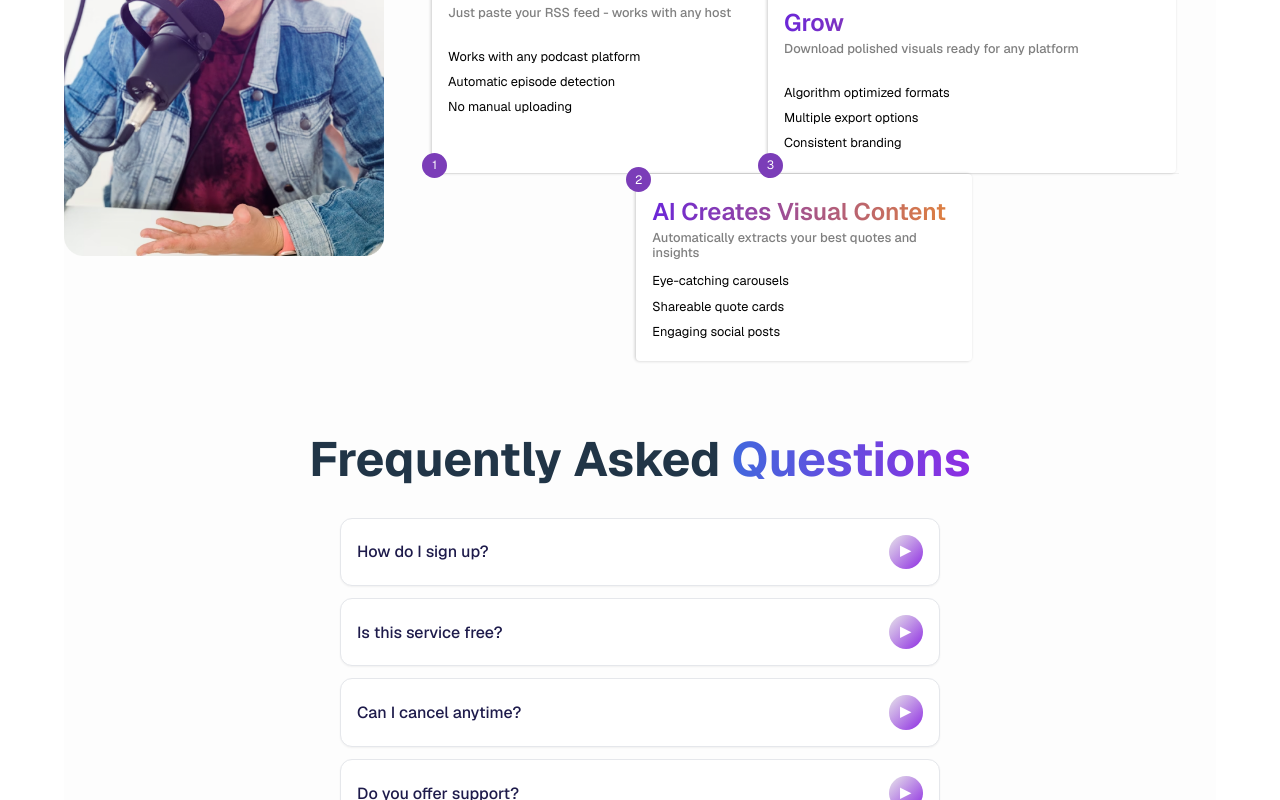
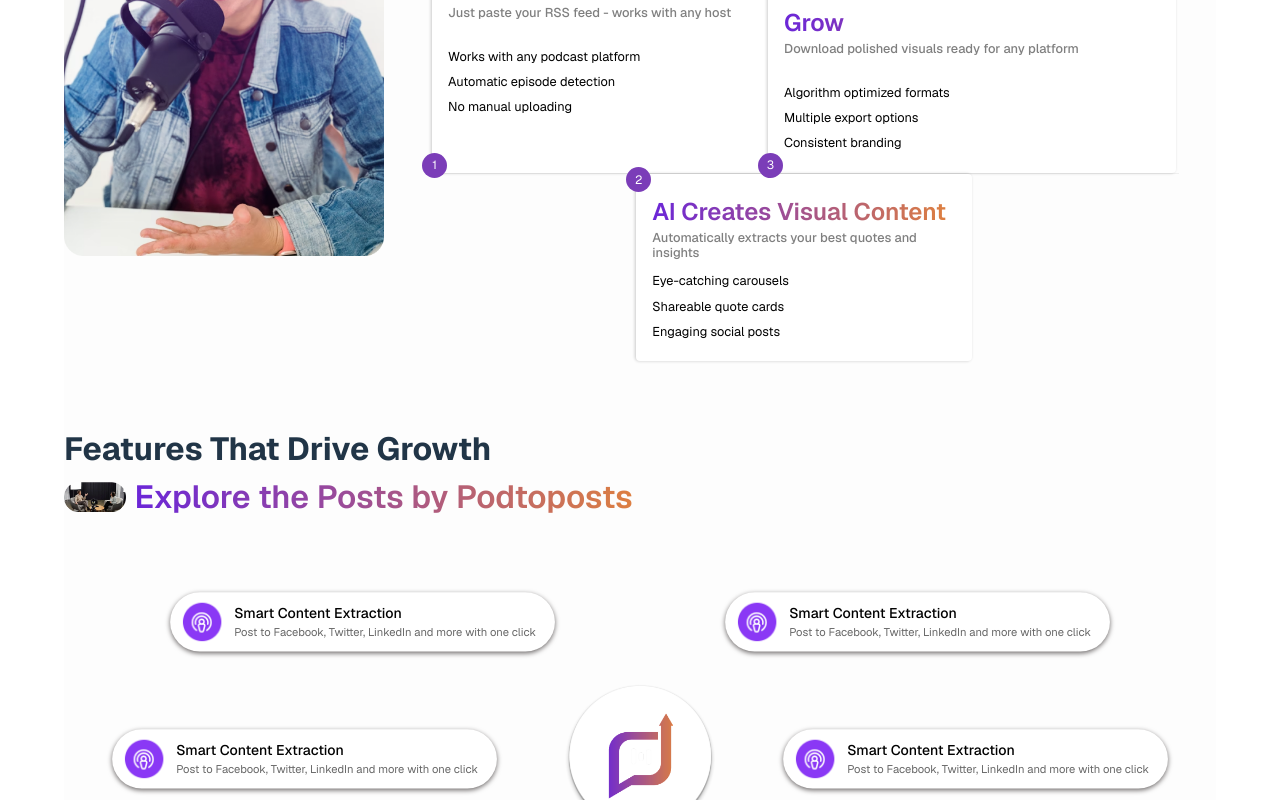
Before and after one commit to botkumar01/pod2posts, a React (Vite) app: page /home in a window 1280 px wide. Shown: the part 2000-2800 px from the top of the page. Built offline with nearby package versions, Linux system fonts and the light colour scheme; a web font is replaced by a local one.

Commit message:
floating section

```diff
--- a/src/Pages/HomePage.scss
+++ b/src/Pages/HomePage.scss
@@ -1,7 +1,5 @@
-
 
 .homePage {
-
     // account for nav.
     margin: 0 auto;
     margin-top: 6rem;
@@ -160,12 +158,86 @@
                     background-color: rgba(black, .05);
                     padding: 0 1rem;
                 }
+            }
+        }
 
+    }
+
+    .floatingCards {
+        margin: 4rem 0;
+
+        h2 {
+            margin: 0 !important;
+            font-size: 2rem;
+        }
+
+        .imageAndText {
+            display: flex;
+            align-items: center;
+            gap: .5rem;
+
+            img {
+                height: 30px;
+            }
+            span {
+                font-size: 2rem;
+            }
+        }
+
+        .cardsContainer {
+            position: relative;
+            max-height: max-content;
+            margin: 4rem 0;
+
+            .floaters {
+                display: flex;
+                flex-direction: column;
+                justify-content: center;
+                align-items: center;
+                gap: 4rem;
+
+                .row {
+                    display: flex;
+                    justify-content: space-between;
+                    align-items: center;
+
+                    &.small {
+                        width: 90%;
+                        max-width: 90%;
+                    }
+
+                    &.long {
+                        width: 100%;
+                        max-width: 100%;
+                    }
+
+                    .Fcard {
+                        scale: .8;
+                    }
+                }
 
             }
 
+            .overlay {
+                position: absolute;
+                top: 0;
+                left: 0;
+                right: 0;
+                bottom: 0;
+                border-radius: 1rem;
+                z-index: 2;
+                display: flex;
+                justify-content: center;
+                align-items: center;
+
+                img {
+                    width: 150px;
+                    height: 150px;
+                    object-fit: cover;
+                    border-radius: 1rem;
+                }
+            }
         }
-
     }
 
 }
@@ -319,6 +391,42 @@
             }
         }
 
+        .floatingCards {
+
+            h2 {
+                text-align: center;
+                font-size: 1.5rem !important;
+                margin-bottom: 1rem;
+            }
+
+            .imageAndText {
+                justify-content: center;
+
+                span {
+                    font-size: 1.5rem !important;
+                }
+            }
+
+            .cardsContainer {
+
+                .floaters {
+                    gap: 2rem;
+
+                    .row {
+                        width: 100% !important;
+                        max-width: 100% !important;
+                        flex-direction: column;
+                        gap: 2rem;
+                    }
+                }
+
+                .overlay {
+                    display: none;
+                }
+
+            }
+        }
+
     }
 
 }
--- a/src/Pages/HomePage.tsx
+++ b/src/Pages/HomePage.tsx
@@ -7,10 +7,12 @@ import GradientText from "../components/GradientText";
 import Footer from "./Footer";
 import FAQPage from "./FAQPage";
 import PodcastCard from "../components/podcastCard";
+import FeatureCard from "../components/FeatureCard";
 
 import audioIcon from "../assets/audio.png";
 import girlPod from "../assets/Girl.png";
-
+import convo from "../assets/convo.png";
+import logo from "../assets/BigLogo.png";
 
 const HomePage: React.FC = () => {
   return (
@@ -22,16 +24,16 @@ const HomePage: React.FC = () => {
             { title: "Solution", link: "/solution" },
             { title: "Features", link: "/features" },
             { title: "FAQ", link: "/faq" },
-            { title: <Button variant="primary" />, link: "/cta" }
+            { title: <Button variant="primary" />, link: "/cta" },
           ]}
         />
 
         <section className="hero">
-          <h1>
-              Grow Your Podcast Audience 1x Faster With Visual Content
-          </h1>
+          <h1>Grow Your Podcast Audience 1x Faster With Visual Content</h1>
           <h3>
-              Lorem ipsum dolor sit, amet consectetur adipisicing elit. Dolorem illum eaque dignissimos. Excepturi doloribus consectetur tempore officia provident ab optio.
+            Lorem ipsum dolor sit, amet consectetur adipisicing elit. Dolorem
+            illum eaque dignissimos. Excepturi doloribus consectetur tempore
+            officia provident ab optio.
           </h3>
           <div className="cta">
             <Button variant="white" text="Watch Demo" />
@@ -39,35 +41,27 @@ const HomePage: React.FC = () => {
           </div>
         </section>
 
-        <section className="placeholderImage">
-        </section>
+        <section className="placeholderImage"></section>
 
         <section className="about">
           <div className="aboutImage left">
             <span className="title">About PodToPosts</span>
             <div>
-                  <h2 className="boldText">
-                      1K+
-                  </h2>
-                  <span className="subtext">
-                      Pods converted to Posts
-                  </span>
+              <h2 className="boldText">1K+</h2>
+              <span className="subtext">Pods converted to Posts</span>
             </div>
           </div>
           <div className="aboutText right">
             <h2>
-                  Turn your best podcast moments into social media posts
-                  that actually get shared. No design skills needed.
-                  Just 2 minutes per episode.
+              Turn your best podcast moments into social media posts that
+              actually get shared. No design skills needed. Just 2 minutes per
+              episode.
             </h2>
             <Button variant="primary" text="Read about PodToPosts" />
-
           </div>
         </section>
 
-
         <section className="infoCardPanel">
-
           <InfoCard
             icon={audioIcon}
             title="Audio-Only Posts Get Ignored"
@@ -91,11 +85,9 @@ const HomePage: React.FC = () => {
             linkText="Show Growth"
             linkUrl="#"
           />
-
         </section>
 
         <section className="vcmSection">
-
           <div className="vcmImage left">
             <h1>
               The Secret Top Podcasters Use:
@@ -106,9 +98,7 @@ const HomePage: React.FC = () => {
           </div>
 
           <div className="vcmText right">
-            <span className="subtext">
-              From Podcast to Viral Posts
-            </span>
+            <span className="subtext">From Podcast to Viral Posts</span>
 
             <h1>
               The Secret Top Podcasters Use:
@@ -124,7 +114,7 @@ const HomePage: React.FC = () => {
                   list={[
                     "Works with any podcast platform",
                     "Automatic episode detection",
-                    "No manual uploading"
+                    "No manual uploading",
                   ]}
                   number={1}
                   position="bottom-left"
@@ -135,14 +125,13 @@ const HomePage: React.FC = () => {
                   list={[
                     "Algorithm optimized formats",
                     "Multiple export options",
-                    "Consistent branding"
+                    "Consistent branding",
                   ]}
                   number={3}
                   position="bottom-left"
                 />
               </div>
-              <div className="line">
-              </div>
+              <div className="line"></div>
               <div className="row row2">
                 <PodcastCard
                   title="AI Creates Visual Content"
@@ -150,20 +139,73 @@ const HomePage: React.FC = () => {
                   list={[
                     "Eye-catching carousels",
                     "Shareable quote cards",
-                    "Engaging social posts"
+                    "Engaging social posts",
                   ]}
                   number={2}
                   position="top-left"
                 />
               </div>
+            </div>
+          </div>
+        </section>
 
+        <section className="floatingCards">
+          <h2>Features That Drive Growth</h2>
+          <div className="imageAndText">
+            <img src={convo} alt="" />
+            <GradientText text="Explore the Posts by Podtoposts" />
           </div>
 
+          <div className="cardsContainer">
+            <div className="floaters">
+              <div className="row row1 small">
+                <FeatureCard
+                  title="Smart Content Extraction"
+                  description="Post to Facebook, Twitter, LinkedIn and more with one click"
+                  iconSrc={audioIcon}
+                />
+                <FeatureCard
+                  title="Smart Content Extraction"
+                  description="Post to Facebook, Twitter, LinkedIn and more with one click"
+                  iconSrc={audioIcon}
+                />
               </div>
 
+              <div className="row row2 long">
+                <FeatureCard
+                  title="Smart Content Extraction"
+                  description="Post to Facebook, Twitter, LinkedIn and more with one click"
+                  iconSrc={audioIcon}
+                />
+                <FeatureCard
+                  title="Smart Content Extraction"
+                  description="Post to Facebook, Twitter, LinkedIn and more with one click"
+                  iconSrc={audioIcon}
+                />
+              </div>
+
+              <div className="row row3 small">
+                <FeatureCard
+                  title="Smart Content Extraction"
+                  description="Post to Facebook, Twitter, LinkedIn and more with one click"
+                  iconSrc={audioIcon}
+                />
+                <FeatureCard
+                  title="Smart Content Extraction"
+                  description="Post to Facebook, Twitter, LinkedIn and more with one click"
+                  iconSrc={audioIcon}
+                />
+              </div>
+            </div>
+            <div className="overlay">
+              <img src={logo} alt="" />
+            </div>
+          </div>
         </section>
 
-        <br /><br /><br />
+        <br />
+        <br />
+        <br />
 
         <FAQPage />
       </div>
--- a/src/components/Nav/Nav.scss
+++ b/src/components/Nav/Nav.scss
@@ -1,7 +1,6 @@
 nav.siteNav {
     z-index: 9;
     background-color: #fff;
-    border: 1px solid red;
     display: flex;
     align-items: center;
     padding: 2rem 1rem;
--- a/src/index.css
+++ b/src/index.css
@@ -55,6 +55,8 @@
   font-family: system-ui, Avenir, Helvetica, Arial, sans-serif;
   line-height: 1.5;
   font-weight: 400;
+  max-width: 100vw;
+  overflow-x: hidden;
 
   color-scheme: light dark;
   color: rgba(10, 10, 10, 0.9);
```
Lines whose indentation alone changed are shown as unchanged.
